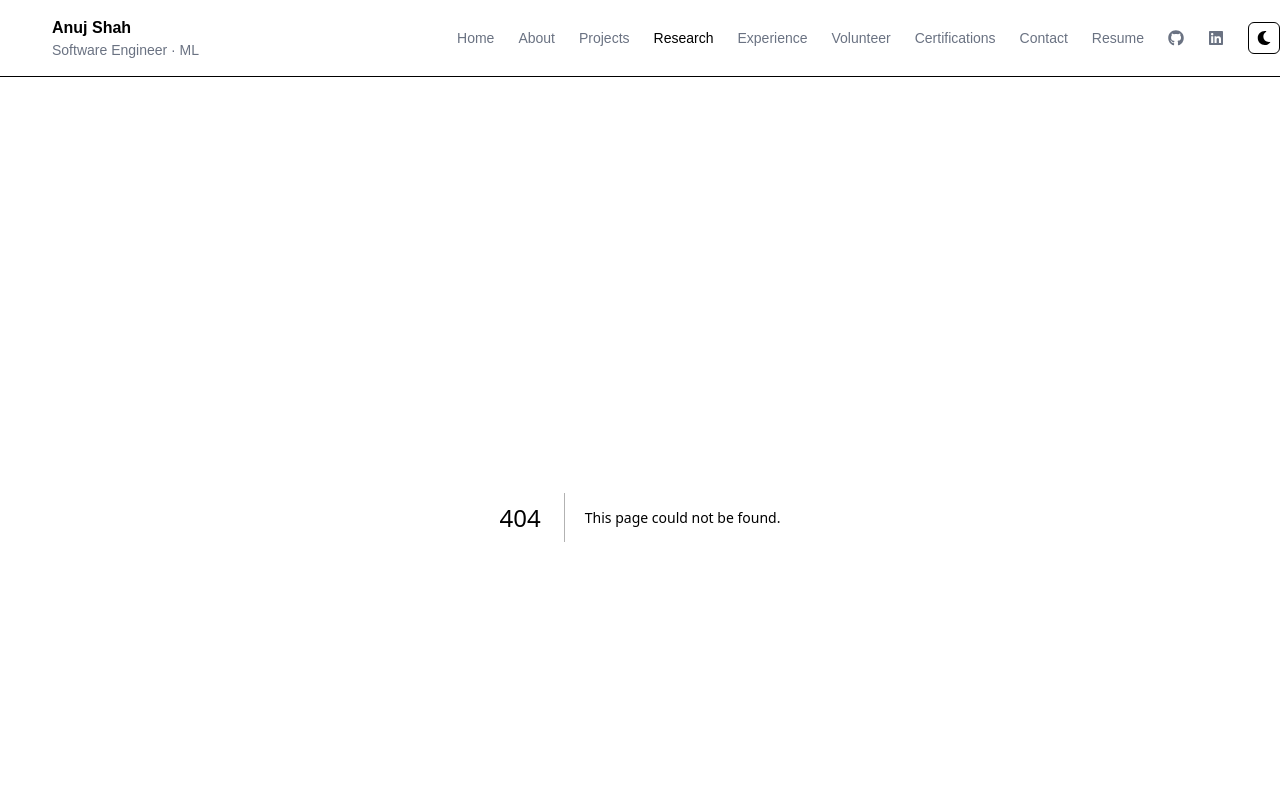
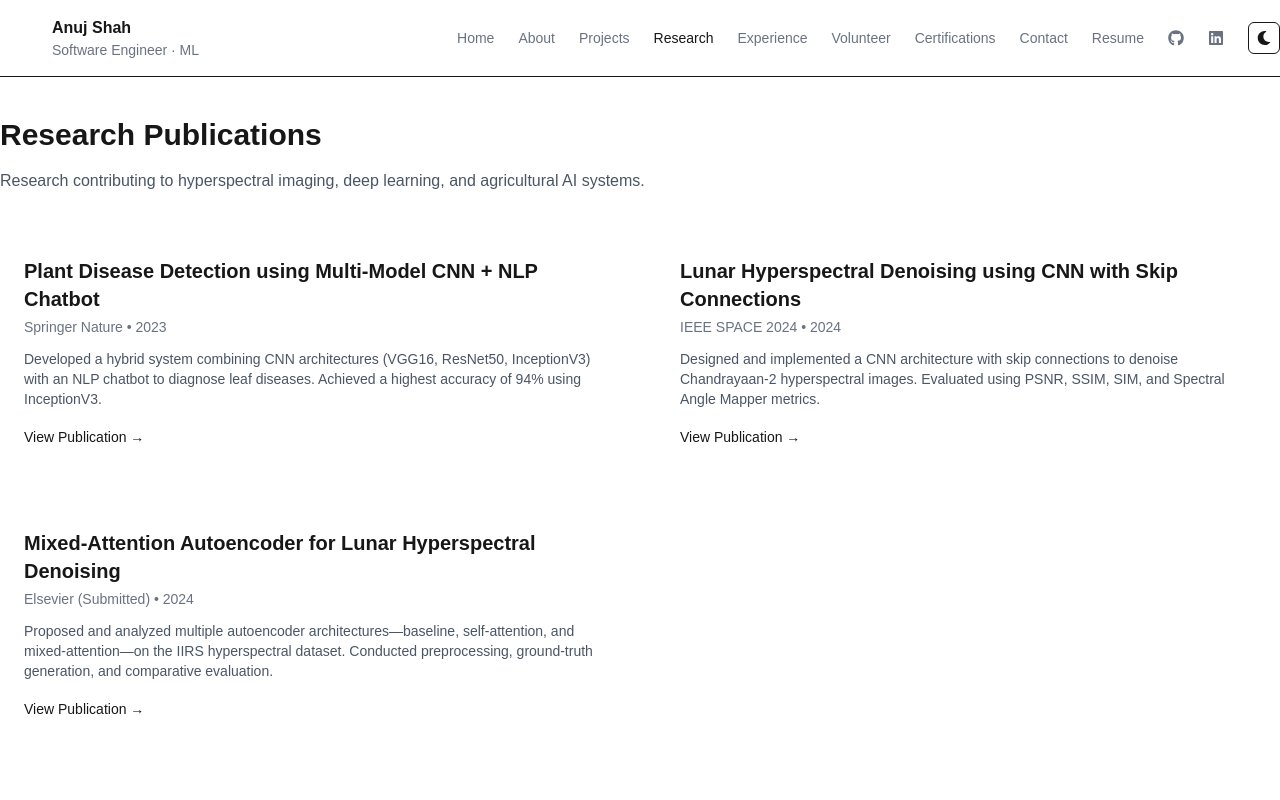
Before and after one commit to anutz15/portfolio-anuj, a Next.js app: page /research in a window 1280 px wide. Before the commit this address had no page. Shown: the top 800 px of the page. Built offline with nearby package versions, Linux system fonts and the light colour scheme.

Commit message:
Research page added

```diff
--- /dev/null
+++ b/src/app/research/page.tsx
@@ -0,0 +1,45 @@
+import ResearchCard from "@/components/ResearchCard";
+
+export default function ResearchPage() {
+  const research = [
+    {
+      title: "Plant Disease Detection using Multi-Model CNN + NLP Chatbot",
+      publisher: "Springer Nature",
+      year: "2023",
+      link: "https://link.springer.com/chapter/10.1007/978-3-031-58604-0_15",
+      description:
+        "Developed a hybrid system combining CNN architectures (VGG16, ResNet50, InceptionV3) with an NLP chatbot to diagnose leaf diseases. Achieved a highest accuracy of 94% using InceptionV3.",
+    },
+    {
+      title: "Lunar Hyperspectral Denoising using CNN with Skip Connections",
+      publisher: "IEEE SPACE 2024",
+      year: "2024",
+      link: "https://ieeexplore.ieee.org/abstract/document/10667656",
+      description:
+        "Designed and implemented a CNN architecture with skip connections to denoise Chandrayaan-2 hyperspectral images. Evaluated using PSNR, SSIM, SIM, and Spectral Angle Mapper metrics.",
+    },
+    {
+      title: "Mixed-Attention Autoencoder for Lunar Hyperspectral Denoising",
+      publisher: "Elsevier (Submitted)",
+      year: "2024",
+      link: "#",
+      description:
+        "Proposed and analyzed multiple autoencoder architectures—baseline, self-attention, and mixed-attention—on the IIRS hyperspectral dataset. Conducted preprocessing, ground-truth generation, and comparative evaluation.",
+    },
+  ];
+
+  return (
+    <section className="pb-20">
+      <h1 className="text-3xl font-bold mb-4">Research Publications</h1>
+      <p className="text-gray-600 dark:text-gray-400 mb-10">
+        Research contributing to hyperspectral imaging, deep learning, and agricultural AI systems.
+      </p>
+
+      <div className="grid grid-cols-1 sm:grid-cols-2 gap-8">
+        {research.map((item, index) => (
+          <ResearchCard key={index} item={item} />
+        ))}
+      </div>
+    </section>
+  );
+}
--- /dev/null
+++ b/src/components/ResearchCard.tsx
@@ -0,0 +1,35 @@
+interface ResearchItem {
+  title: string;
+  publisher: string;
+  year: string;
+  link?: string;
+  description: string;
+}
+
+export default function ResearchCard({ item }: { item: ResearchItem }) {
+  return (
+    <div className="bg-white dark:bg-[#041226] p-6 rounded-xl shadow-soft hover:shadow-lg transition">
+      <h2 className="text-xl font-semibold">{item.title}</h2>
+
+      <p className="text-gray-500 dark:text-gray-400 text-sm mt-1">
+        {item.publisher} • {item.year}
+      </p>
+
+      <p className="text-gray-600 dark:text-gray-300 text-sm mt-3">
+        {item.description}
+      </p>
+
+      {item.link && (
+        <div className="mt-4">
+          <a
+            href={item.link}
+            target="_blank"
+            className="text-primary text-sm hover:underline"
+          >
+            View Publication →
+          </a>
+        </div>
+      )}
+    </div>
+  );
+}
```
